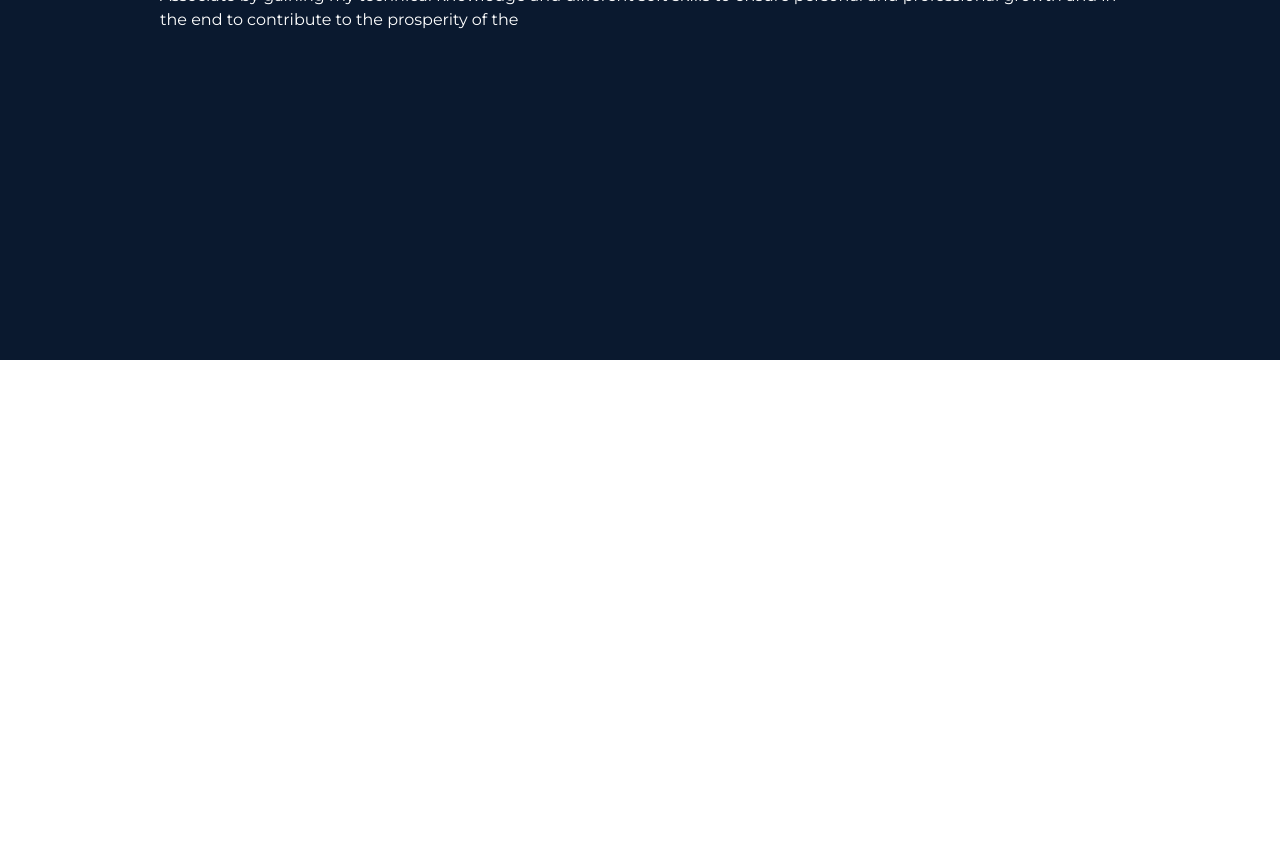
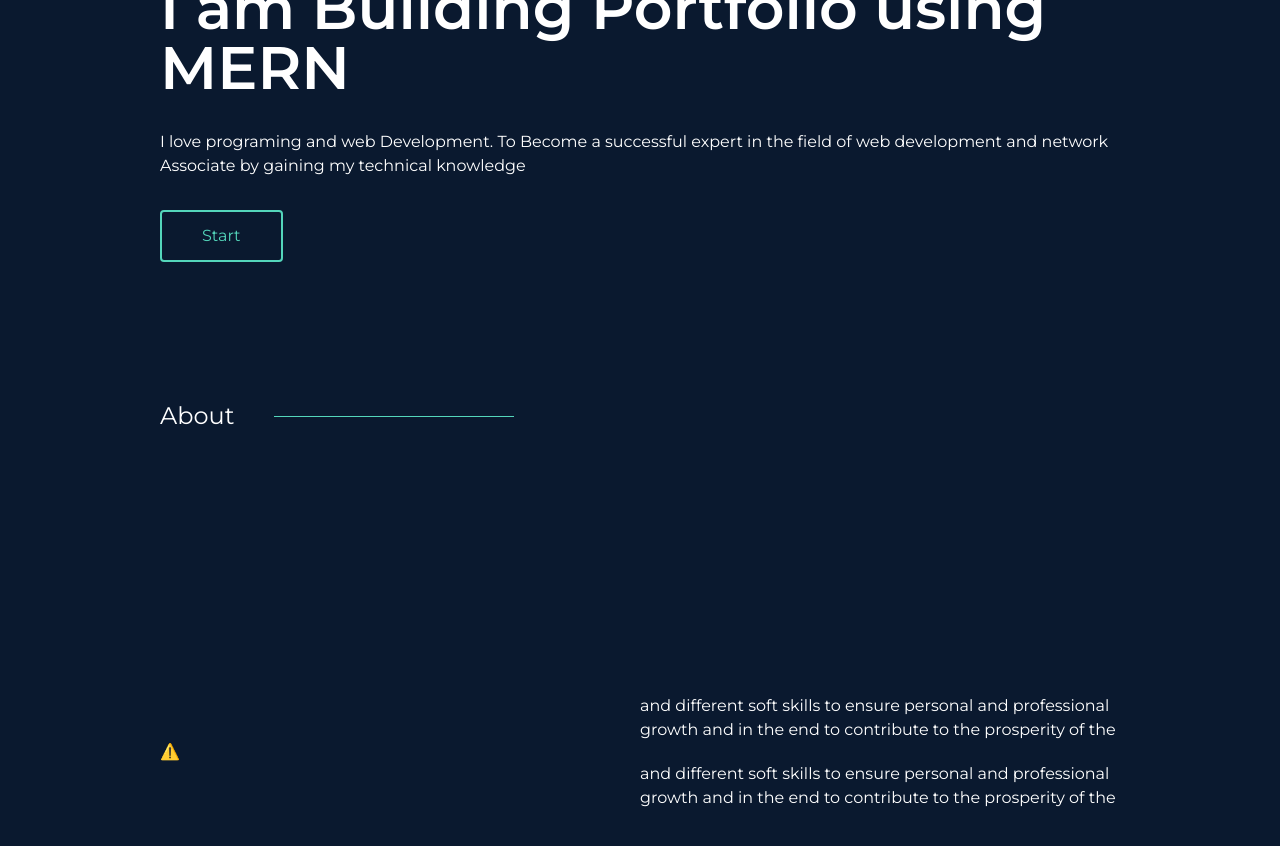
Before and after one commit to Sudhanshu-GIT-00/Mern-Portfolio, a React (Create React App) app in the folder portfolio/: page / in a window 1280 px wide. Shown: the part 360-1206 px from the top of the page. Before the commit the page ends 800 px from the top, so only its background shows below. Built offline with nearby package versions, Linux system fonts and the light colour scheme; no server answers.

Commit message:
i change about seaction to add the my skills

```diff
--- a/portfolio/public/index.html
+++ b/portfolio/public/index.html
@@ -10,34 +10,14 @@
       content="Web site created using create-react-app"
     />
     <link rel="apple-touch-icon" href="%PUBLIC_URL%/logo192.png" />
-    <!--
-      manifest.json provides metadata used when your web app is installed on a
-      user's mobile device or desktop. See https://developers.google.com/web/fundamentals/web-app-manifest/
-    -->
+
     <link rel="manifest" href="%PUBLIC_URL%/manifest.json" />
-    <!--
-      Notice the use of %PUBLIC_URL% in the tags above.
-      It will be replaced with the URL of the `public` folder during the build.
-      Only files inside the `public` folder can be referenced from the HTML.
-
-      Unlike "/favicon.ico" or "favicon.ico", "%PUBLIC_URL%/favicon.ico" will
-      work correctly both with client-side routing and a non-root public URL.
-      Learn how to configure a non-root public URL by running `npm run build`.
-    -->
+    <script src="https://unpkg.com/@lottiefiles/lottie-player@latest/dist/lottie-player.js"></script>
     <title>Ranjan-Portfolio</title>
   </head>
   <body>
     <noscript>You need to enable JavaScript to run this app.</noscript>
     <div id="root"></div>
-    <!--
-      This HTML file is a template.
-      If you open it directly in the browser, you will see an empty page.
 
-      You can add webfonts, meta tags, or analytics to this file.
-      The build step will place the bundled scripts into the <body> tag.
-
-      To begin the development, run `npm start` or `yarn start`.
-      To create a production bundle, use `npm run build` or `yarn build`.
-    -->
   </body>
 </html>
--- /dev/null
+++ b/portfolio/src/Pages/Home/About.js
@@ -0,0 +1,51 @@
+import React from 'react'
+import SectionTitle from '../../components/SectionTitle'
+
+function About() {
+    const skills = [
+        "JavaScript",
+        "React",
+        "Mongo DB",
+        "Express",
+        "Node JS",
+        "C",
+        "Python"
+    ]
+    return (
+        <div>
+            <SectionTitle title="About" />
+            <div className='flex w-full items-center'>
+                <div className='h-[70vh] w-1/2'>
+                    <lottie-player
+                        src="https://assets6.lottiefiles.com/private_files/lf30_WdTEui.json"
+                        background="transparent"
+                        speed="1"
+                        autoplay
+                    >    </lottie-player>
+                </div>
+                <div className='flex flex-col gap-5 w-1/2'>
+                    <p className='text-white'>
+                        and different soft skills to ensure personal and professional growth and in the end to contribute to the prosperity of the
+                    </p>
+                    <p className='text-white'>
+                        and different soft skills to ensure personal and professional growth and in the end to contribute to the prosperity of the
+                    </p>
+                </div>
+            </div>
+
+            <div className='py-5'>
+                <h1 className='text-xl text-tertiary'>Nessus is a remote security scanning tool
+                </h1>
+                <div className='flex flex-wrap gap-10'>
+                    {skills.map((skill, index) => (
+                        <div className='border border-tertiary py-3 px-10 rounded-full'>
+                            <h1 className='text-tertiary'>{skill}</h1>
+                        </div>
+                    ))}
+                </div>
+            </div>
+        </div>
+    );
+}
+
+export default About
--- a/portfolio/src/Pages/Home/index.js
+++ b/portfolio/src/Pages/Home/index.js
@@ -1,12 +1,16 @@
 import React from 'react'
 import Header from '../../components/Header'
 import Intro from '../../components/Intro'
+import About from './About'
 
 function Home() {
     return (
-        <div className='bg-primary px-40'>
+        <div>
             <Header />
-            <Intro />
+            <div className='bg-primary px-40'>
+                <Intro />
+                <About />
+            </div>
         </div>
     )
 }
--- a/portfolio/src/components/Intro.js
+++ b/portfolio/src/components/Intro.js
@@ -2,11 +2,12 @@ import React from 'react'
 
 function Intro() {
     return (
-        <div className='h-[80vh] bg-primary flex-col items-start justify-center'>
+        <div className='h-[80vh] bg-primary flex flex-col items-start justify-center gap-8 py-10'>
             <h1 className='text-white'>Hi , I am</h1>
             <h1 className='text-7xl text-secondary font-semibold'>Sudhanshu Ranjan</h1>
-            <h1 className='text-7xl text-white font-semibold'>I am Building Portfolio using MERN</h1>
-            <p className='text-white' >I love programing and web Development. To Become a successful expert in the field of web development and network Associate by gaining my technical knowledge and different soft skills to ensure personal and professional growth and in the end to contribute to the prosperity of the</p>
+            <h1 className='text-6xl text-white font-semibold'>I am Building Portfolio using MERN</h1>
+            <p className='text-white' >I love programing and web Development. To Become a successful expert in the field of web development and network Associate by gaining my technical knowledge </p>
+            <button className='border-2 border-tertiary text-tertiary px-10 py-3 rounded gap-8'>Start</button>
         </div>
     )
 }
--- /dev/null
+++ b/portfolio/src/components/SectionTitle.js
@@ -0,0 +1,14 @@
+import React from 'react'
+
+function SectionTitle({
+    title,
+}) {
+    return (
+        <div className='flex gap-10 items-center py-10'>
+            <h1 className='text-2xl text-white'>{title}</h1>
+            <div className='w-60 h-[1px] bg-tertiary'></div>
+        </div>
+    )
+}
+
+export default SectionTitle
```
